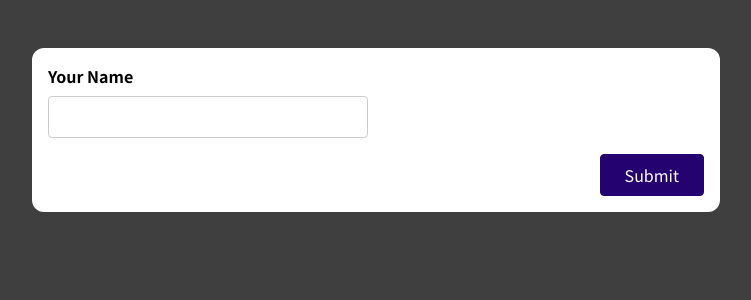
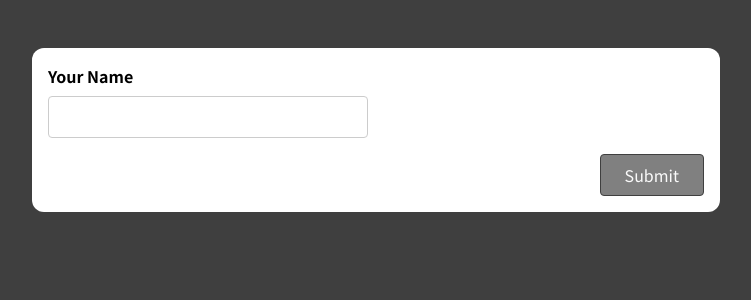
Before and after one commit to Harry-Leepz/react-forms, a React (Create React App) app: page / in a window 1280 px wide. Shown: the top 300 px of the page, without its empty margins (264-1015 px from the left). Built offline with nearby package versions, Linux system fonts and the light colour scheme.

Commit message:
Add state check to check if form is valid to submit

```diff
--- a/src/components/SimpleInput.js
+++ b/src/components/SimpleInput.js
@@ -1,4 +1,4 @@
-import { useState } from "react";
+import { useEffect, useState } from "react";
 
 /*
   A form component with a single input,
@@ -8,10 +8,19 @@ import { useState } from "react";
 const SimpleInput = (props) => {
   const [enteredName, setEnteredName] = useState("");
   const [inputIsTouched, setInputIsTouched] = useState(false);
+  const [formIsValid, setFormIsValid] = useState(false);
 
   // boolean values used for validation
   const enteredNameIsValid = enteredName.trim() !== "";
   const nameInputIsInvalid = !enteredNameIsValid && inputIsTouched;
+
+  useEffect(() => {
+    if (enteredNameIsValid) {
+      setFormIsValid(true);
+    } else {
+      setFormIsValid(false);
+    }
+  }, [enteredNameIsValid]);
 
   // set state to the target value bound to this function
   const nameInputChangeHandler = (event) => {
@@ -55,7 +64,7 @@ const SimpleInput = (props) => {
         )}
       </div>
       <div className='form-actions'>
-        <button>Submit</button>
+        <button disabled={!formIsValid}>Submit</button>
       </div>
     </form>
   );
```
Also changed, not shown: 1 other file (tests, documents, lock files or other folders).
